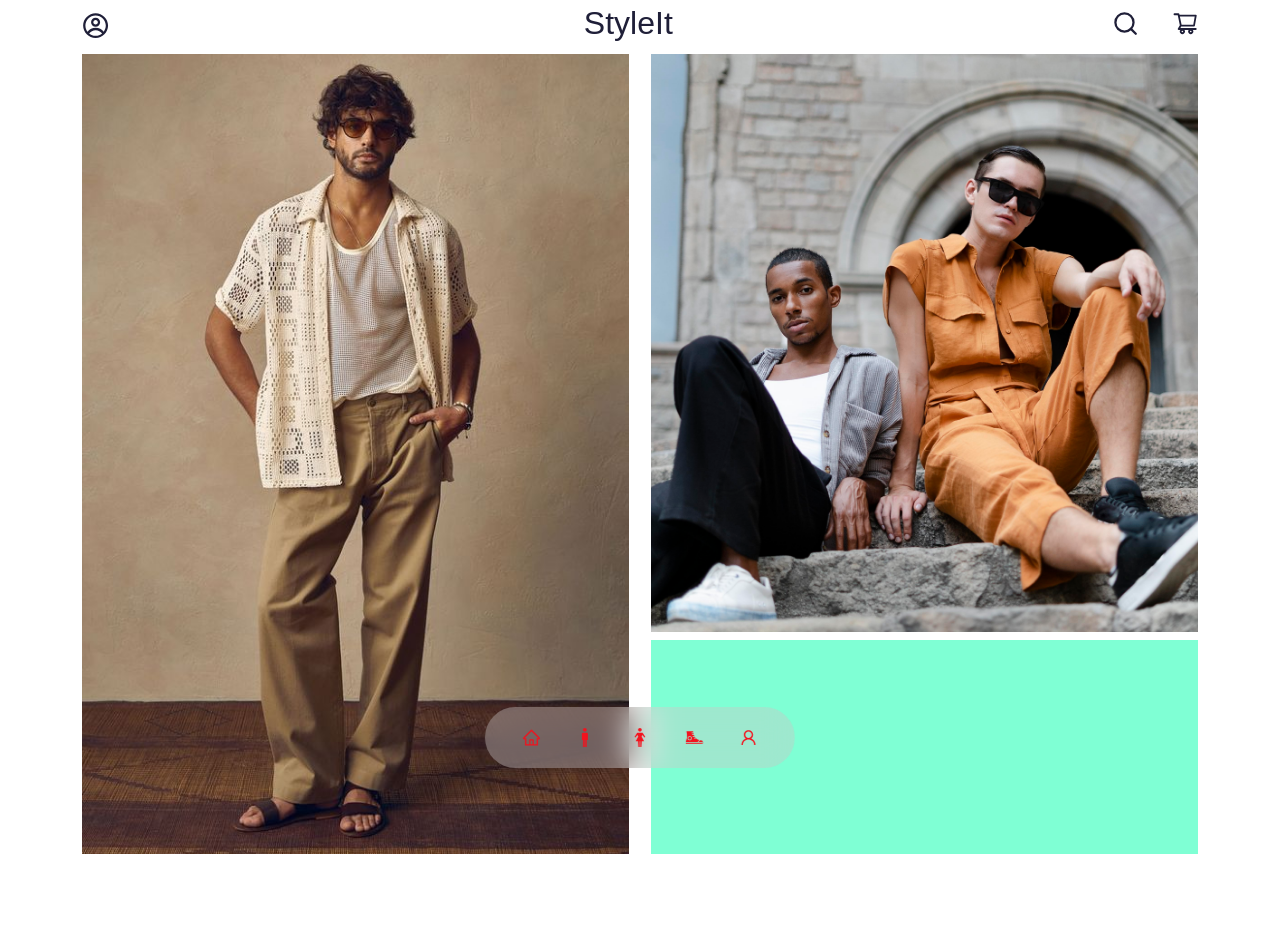
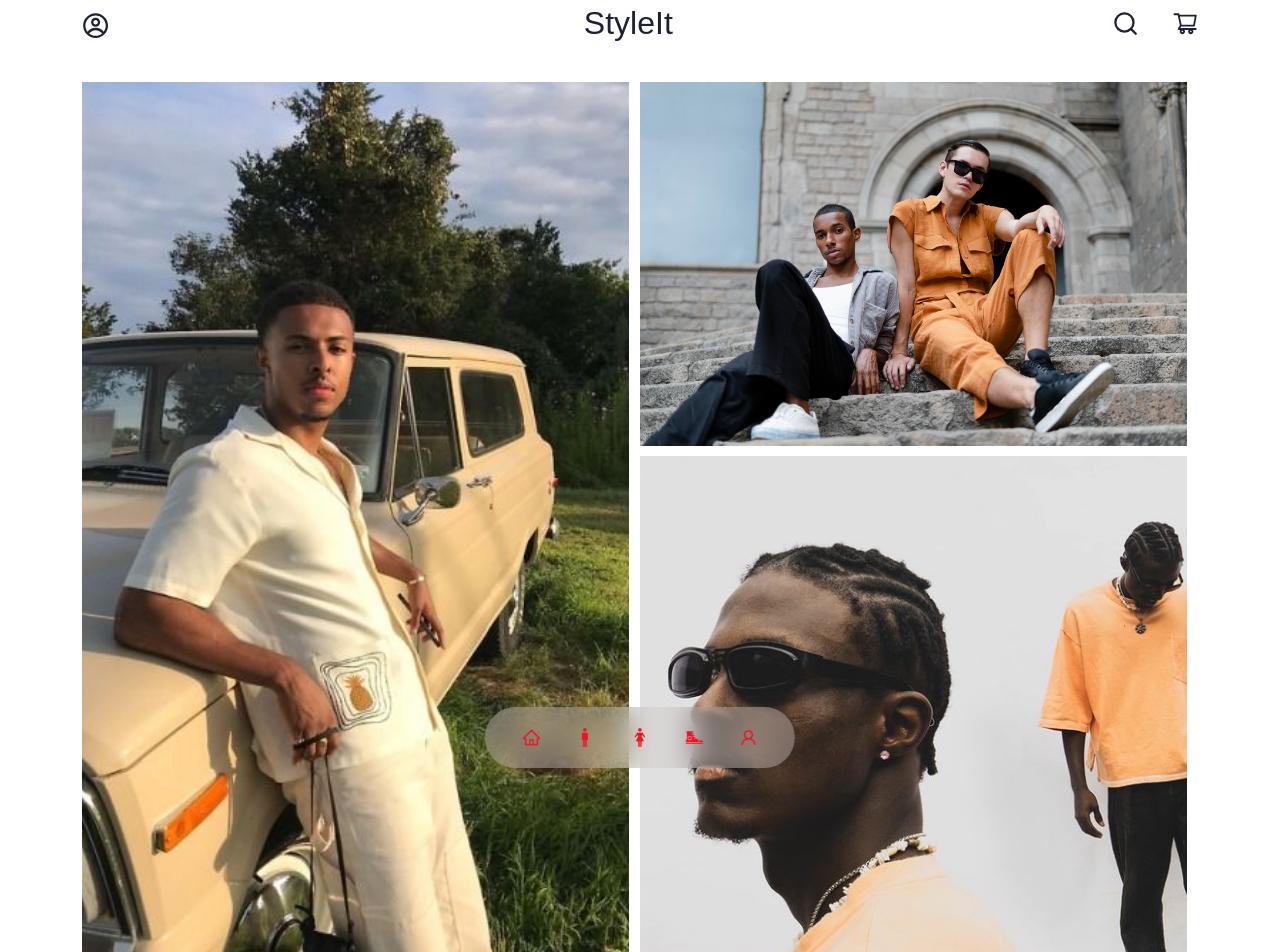
Before and after one commit to Niiischal/React_Clothing, a React (Create React App) app in the folder styleit/: page / in a window 1280 px wide. Shown: the top 952 px of the page. Before the commit the page ends 854 px from the top, so only its background shows below. Built offline with nearby package versions, Linux system fonts and the light colour scheme; a web font is replaced by a local one.

Commit message:
adjusting the images in div

```diff
--- a/styleit/src/components/home/Home.jsx
+++ b/styleit/src/components/home/Home.jsx
@@ -1,6 +1,7 @@
 import React from 'react'
 import img1 from '../../assets/img1.jpg'
 import img2 from '../../assets/img2.jpg'
+import img3 from '../../assets/img3.jpg'
 import './home.css'
 
 const Home = () => {
@@ -15,8 +16,10 @@ const Home = () => {
                 <img src={img1} alt="" />
             </div>
             <div className="item3">
+            <img src={img3} alt="" />
             </div>
             <div className="item4">
+
             </div>
         </div>
         </div>
--- a/styleit/src/components/home/home.css
+++ b/styleit/src/components/home/home.css
@@ -2,8 +2,8 @@
 .contents{
     display: grid;
     grid-template-columns: 49% 49%;
-    height: 50vh;
-    gap: 2%;
+    height: 120vh;
+    gap: 1%;
 }
 
 div>img{
@@ -14,11 +14,16 @@ div>img{
 
 .item1{
     width:100%;
-    height: 100vh;
     overflow: hidden;
     grid-row: 1/3;
 }
 
-.contents>div{
-    background-color: aquamarine;
+.item2{
+    width: 100%;
+    overflow: hidden;
 }
+
+.item3{
+    width: 100%;
+    overflow: hidden;
+}
--- a/styleit/src/index.css
+++ b/styleit/src/index.css
@@ -75,7 +75,7 @@ a:hover {
 }
 
 section{
-  margin-top: 4px;
+  margin-top: 2rem;
 }
 
 /* Media queries for medium devices */
```
Also changed, not shown: styleit/src/assets/img2.jpg, styleit/src/assets/img3.jpg (added).
